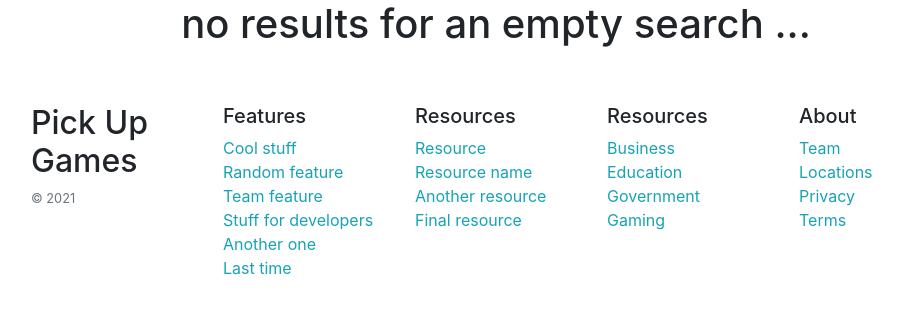
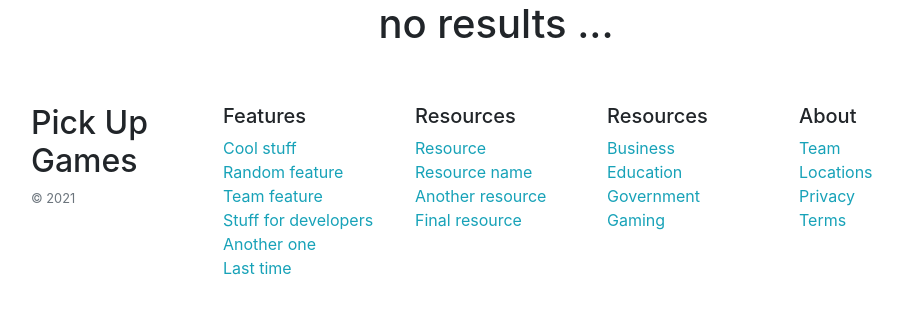
Before and after one commit to Pick-Up-Game-Team/pick-up-games, a Django app: page /search/ in a window 1280 px wide. Shown: the part 107-421 px from the top of the page, without its empty margins (144-1047 px from the left). Run offline with Django 3.2, Linux system fonts and the light colour scheme; some libraries are stand-ins or nearby versions.

Commit message:
Update search.html

```diff
--- a/home/templates/home/search.html
+++ b/home/templates/home/search.html
@@ -17,7 +17,7 @@
       {% endfor %}
 
     {% else %}
-      <h1>no results for an empty search ...</h1>
+      <h1>no results ...</h1>
     {% endif %}
   </center>
 {% endblock content %}
```
